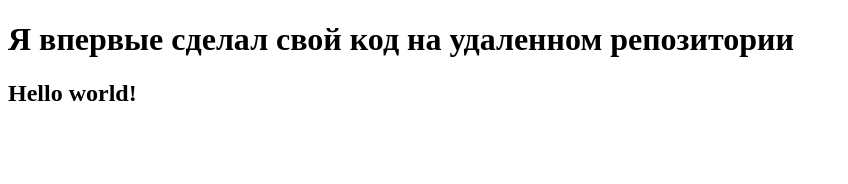
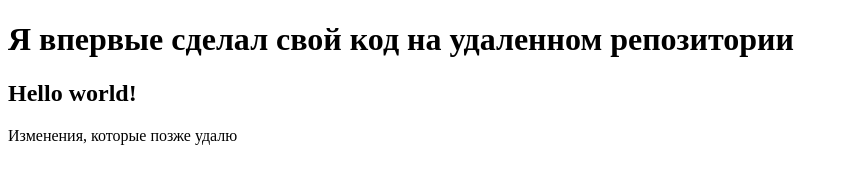
Before and after one commit to newtestromeo/new-repo, a plain HTML site: page index.html in a window 1280 px wide. Shown: the whole page, without its empty margins (0-848 px from the left). Drawn offline with Linux system fonts and the light colour scheme.

Commit message:
wrong changes

```diff
--- a/index.html
+++ b/index.html
@@ -8,6 +8,6 @@
 <body>
     <h1>Я впервые сделал свой код на удаленном репозитории</h1>
     <h2>Hello world!</h2>
+    <p>Изменения, которые  позже удалю</p>
 </body>
-
 </html>
```
